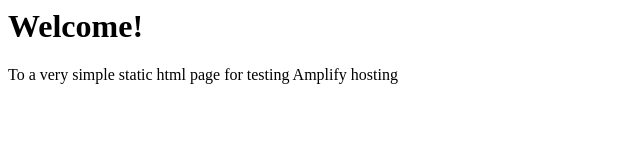
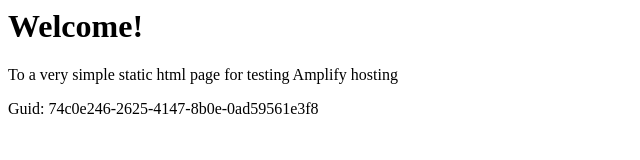
Before and after one commit to aws-aemilia-gru/Github-PR-Commit-Integration-Test-DoNotTouch-Gith-OKSLNVO2-v1-preprod-sa-east-1, a website: page src/index.html in a window 1280 px wide. Shown: the whole page, without its empty margins (0-640 px from the left). Drawn offline with Linux system fonts and the light colour scheme.

Commit message:
commit from integ tests

```diff
--- a/src/index.html
+++ b/src/index.html
@@ -1,3 +1,5 @@
+
+
 <html lang="en">
 
 <head>
@@ -10,6 +12,6 @@
 <body>
     <h1>Welcome!</h1>
     <p>To a very simple static html page for testing Amplify hosting</p>
-</body>
+    <p>Guid: 74c0e246-2625-4147-8b0e-0ad59561e3f8</p></body>
 
 </html>
```
